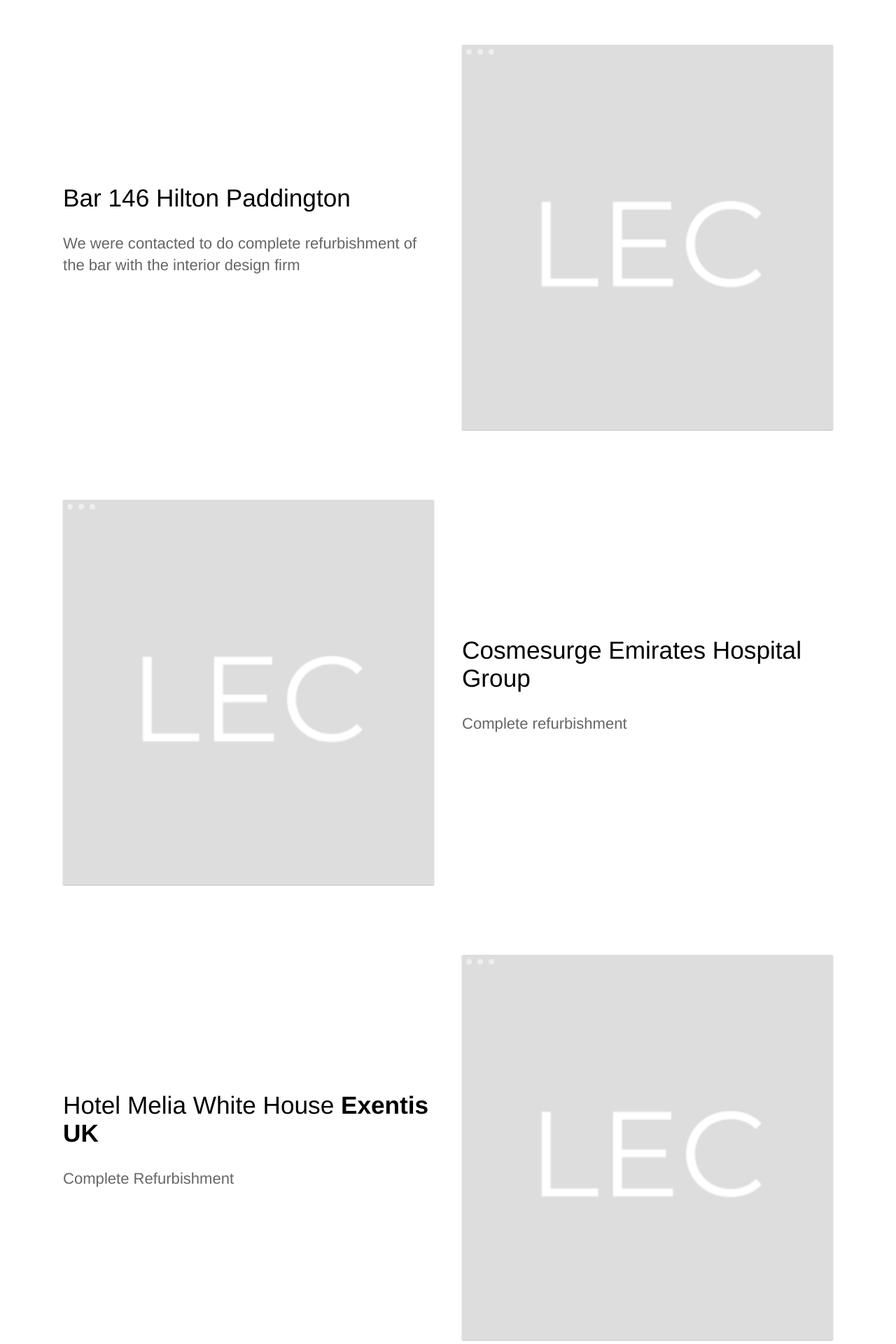
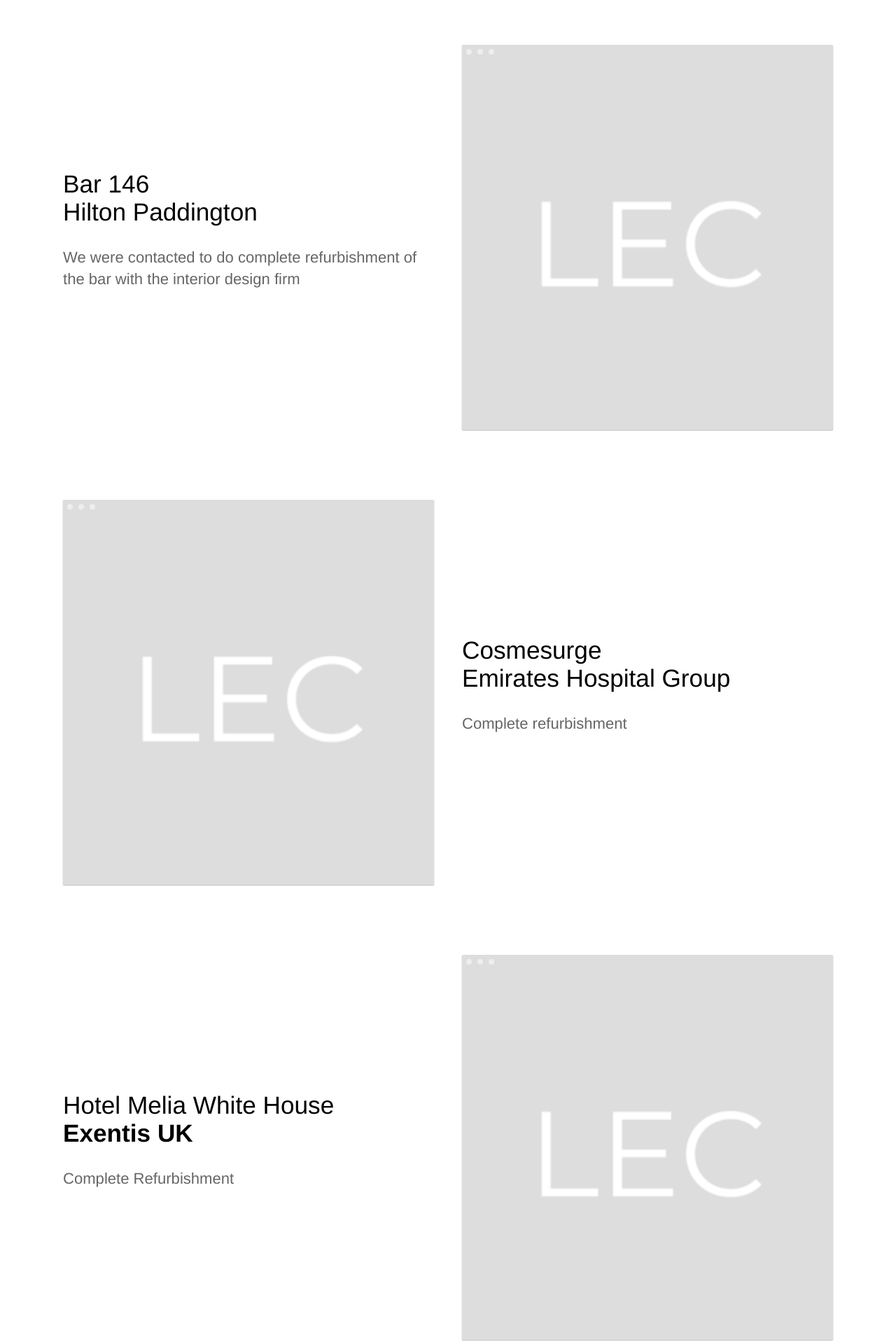
Before and after one commit to lacweb3/constructlancaster, a Jekyll site: the page built from index.html, in a window 1280 px wide. Shown: the part 1508-3428 px from the top of the page at 70% size. Built offline with Jekyll 4.4.1, drawn with Linux system fonts in a browser that asks for light colours.

Commit message:
Update index.html

```diff
--- a/index.html
+++ b/index.html
@@ -17,7 +17,7 @@
 	<section>
 		<div class="container flex">
 			<div class="text editable">
-				<h2>Bar 146 <strong> </strong> Hilton Paddington</h2>
+				<h2>Bar 146 <strong> </strong> <br> Hilton Paddington</h2>
 				<p>We were contacted to do complete refurbishment of the bar with the interior design firm</p>
 			</div>
 			<div class="image">
@@ -29,7 +29,7 @@
 	<section>
 		<div class="container flex">
 			<div class="text editable">
-				<h2>Cosmesurge <strong> </strong> Emirates Hospital Group</h2>
+				<h2>Cosmesurge <strong> </strong> <br> Emirates Hospital Group</h2>
 				<p> Complete refurbishment</p>
 			</div>
 			<div class="image">
@@ -41,7 +41,7 @@
 	<section>
 		<div class="container flex">
 			<div class="text editable">
-				<h2>Hotel Melia White House <strong>Exentis UK</strong> </h2>
+				<h2>Hotel Melia White House <strong> <br> Exentis UK</strong> </h2>
 				<p>Complete Refurbishment</p>
 			</div>
 			<div class="image">
@@ -63,7 +63,7 @@
 	</section>
 
 	<section class="bottom-cta">
-		<h2 class="editable"><strong>Free Quote </strong> Contact us today!</h2>
+		<h2 class="editable"><strong>Free Quote </strong> <br> Contact us today!</h2>
 		<div class="button alt"><a href="#">info@lec.build</a></div>
 	</section>
 </div>
```
